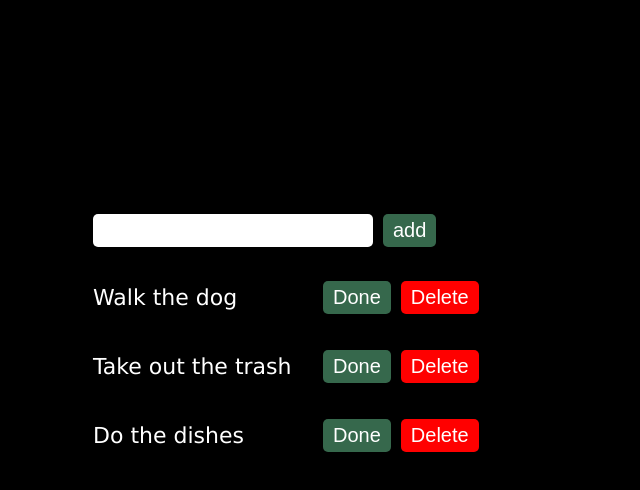
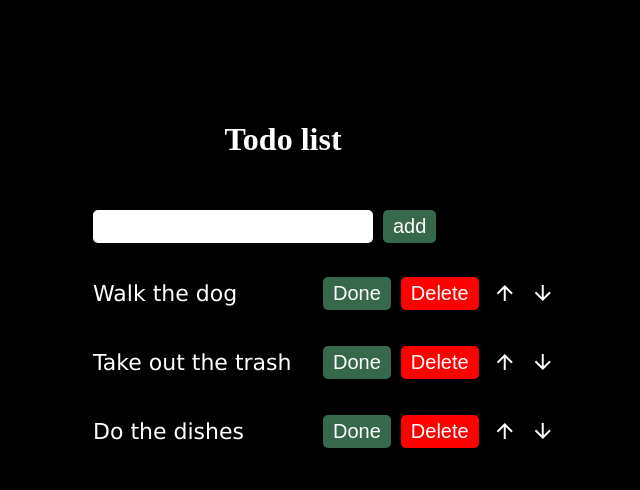
Before and after one commit to CarinWood/todoDOM, a plain HTML site: page index.html in a window 1280 px wide. Shown: the whole page, without its empty margins (357-997 px from the left). Drawn offline with Linux system fonts and the light colour scheme.

Commit message:
finished

```diff
--- a/index.html
+++ b/index.html
@@ -4,6 +4,8 @@
     <meta charset="UTF-8">
     <meta name="viewport" content="width=device-width, initial-scale=1.0">
     <link rel="stylesheet" href="style.css">
+    <link rel="stylesheet" href="https://fonts.googleapis.com/icon?family=Material+Icons">
+
     <title>Todo</title>
 </head>
 <body>
--- a/index.js
+++ b/index.js
@@ -1,5 +1,10 @@
 //body
 let body = document.body
+
+//Heading
+let heading = document.createElement('h1')
+heading.innerText = 'Todo list'
+body.insertAdjacentElement("afterbegin", heading)
 
 // creating an input field:
 let inputSection = document.createElement('section')
@@ -31,6 +36,10 @@ function taskCreator(task) {
     buttonDone.innerText = 'Done'
     item.appendChild(buttonDone)
 
+    buttonDone.addEventListener('click', function() {
+        itemP.classList.add('task-done')
+    })
+
     let buttonDelete = document.createElement('button')
     buttonDelete.innerText = 'Delete'
     buttonDelete.classList.add('delete-btn')
@@ -38,6 +47,27 @@ function taskCreator(task) {
 
     buttonDelete.addEventListener('click', function() {
         list.removeChild(item)
+    })
+    let upArrow = document.createElement('i')
+    upArrow.classList.add("material-icons")
+    upArrow.innerText = "arrow_upward"
+    item.appendChild(upArrow);
+    upArrow.addEventListener('click', function() {
+        let previousItem = item.previousElementSibling;
+        if (previousItem) {
+            list.insertBefore(item, previousItem);
+        }
+    })
+
+    let downArrow = document.createElement('i')
+    downArrow.classList.add("material-icons")
+    downArrow.innerText = "arrow_downward"
+    item.appendChild(downArrow);
+    downArrow.addEventListener('click', function() {
+        let nextItem = item.nextElementSibling;
+        if (nextItem) {
+            list.insertBefore(nextItem, item);
+        }
     })
 
     list.insertAdjacentElement('afterbegin', item)
--- a/style.css
+++ b/style.css
@@ -4,11 +4,12 @@ body {
     display: flex;
     flex-direction: column;
     align-items: center;
-    justify-content: center;
+    justify-content: flex-start;
     width: 100%;
     min-height: 100vh;
     margin: 0;
     padding: 0;
+    padding-top: 100px;
     box-sizing: border-box;
 }
 
@@ -22,7 +23,7 @@ input {
 }
 
 .input-section {
-    margin-top: -100px;
+    margin-top: 30px;
     display: flex;
     align-items: center;
     justify-content: flex-start;
@@ -89,3 +90,12 @@ li {
     padding: 5px 10px;
     cursor: pointer;
 }
+
+.task-done {
+    text-decoration: line-through;
+}
+
+.material-icons {
+    margin-left: 14px;
+    cursor: pointer;
+}
```
